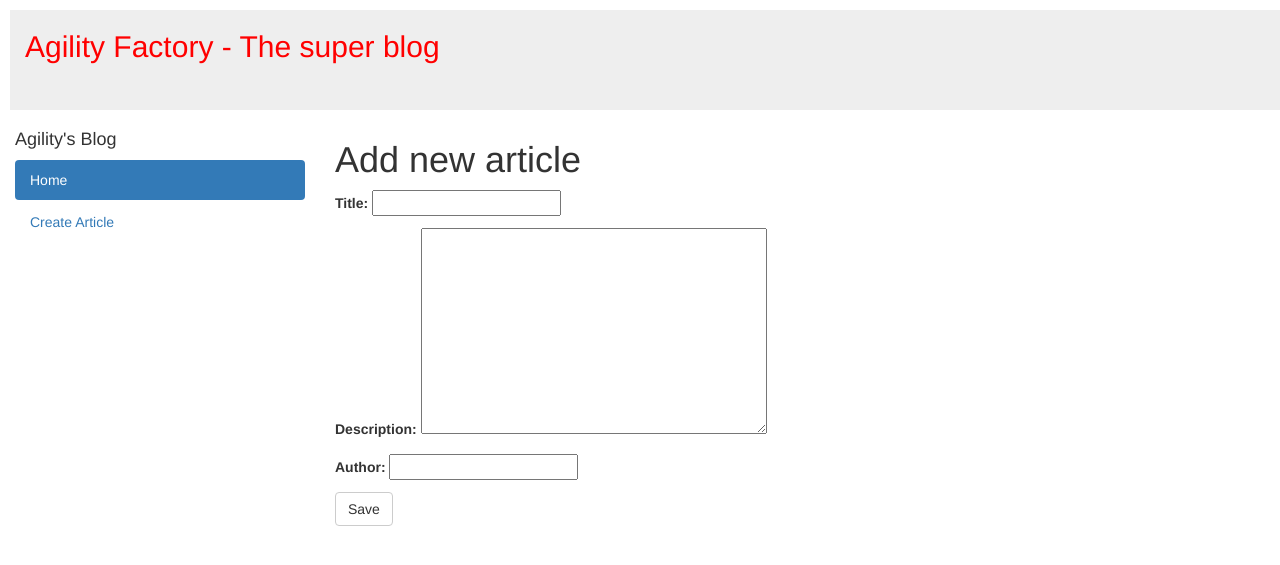
After one commit to bandris342/AgilDjango, a Django app: page /articles/post/new/ in a window 1280 px wide. The commit adds this page. Shown: the top 565 px of the page. Run offline with Django 3.2, Linux system fonts and the light colour scheme; some libraries are stand-ins or nearby versions.

Commit message:
Add-create option

```diff
--- /dev/null
+++ b/articles/forms.py
@@ -0,0 +1,9 @@
+from django import forms
+
+from .models import Articles
+
+class PostForm(forms.ModelForm):
+
+    class Meta:
+        model = Articles
+        fields = ('title','description', 'author')
--- a/articles/templates/articles/base.html
+++ b/articles/templates/articles/base.html
@@ -21,7 +21,7 @@
       <h4>Agility's Blog</h4>
       <ul class="nav nav-pills nav-stacked">
         <li class="active"><a href="{% url 'articles:articles_list' %}">Home</a></li>
-        <li class=""><a href="">Create Article</a></li>
+        <li class=""><a href="{% url 'articles:create_article' %}">Create Article</a></li>
       </ul><br>
     </div>
 
--- /dev/null
+++ b/articles/templates/articles/create_article.html
@@ -0,0 +1,9 @@
+{% extends 'articles/base.html' %}
+
+{% block content %}
+    <h1> Add new article</h1>
+    <form method="POST" class="post-form">{% csrf_token %}
+        {{ form.as_p }}
+        <button type="submit" class="save btn btn-default">Save</button>
+    </form>
+{% endblock %}
--- a/articles/urls.py
+++ b/articles/urls.py
@@ -5,4 +5,5 @@ from . import views
 urlpatterns = [
     url(r'^$', views.articles_list, name='articles_list'),
     url(r'^detail/(?P<pk>\d+)$', views.article_detail, name='article_detail'),
+    url(r'^post/new/$', views.post_new, name='create_article'),
 ]
--- a/articles/views.py
+++ b/articles/views.py
@@ -1,5 +1,6 @@
 from django.shortcuts import render
 from .models import Articles
+from .forms import PostForm
 
 # Create your views here.
 
@@ -10,5 +11,8 @@ def articles_list(request):
 
 def article_detail(request, pk):
     article = Articles.objects.get(pk=pk)
-    context = {'article': article}
+    context = {'articles': article}
     return render(request, 'articles/DetailArticle.html', context)
+def post_new(request):
+    form = PostForm()
+    return render(request, 'articles/create_article.html', {'form': form})
```
